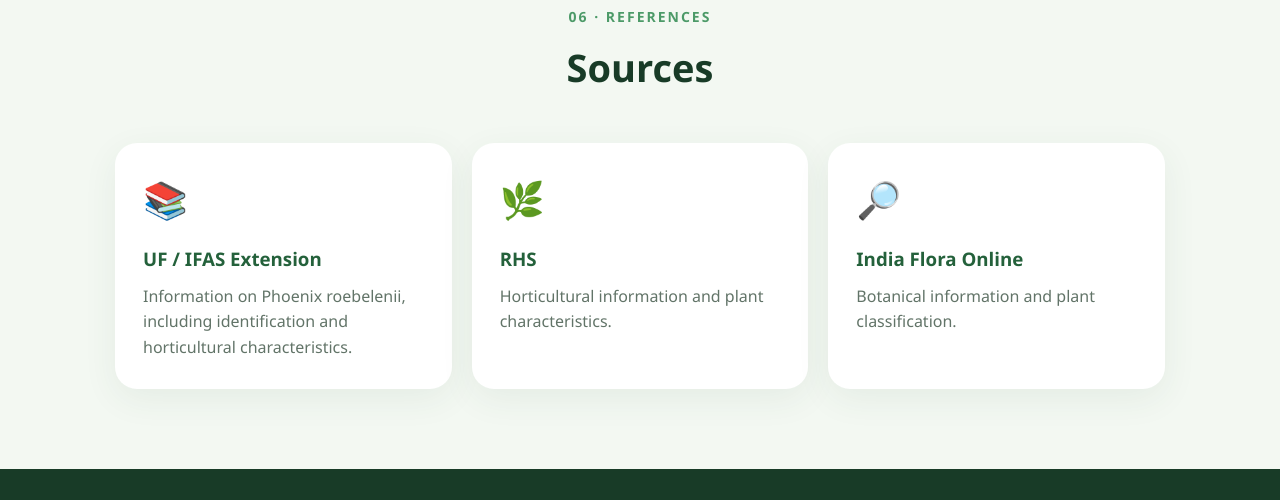
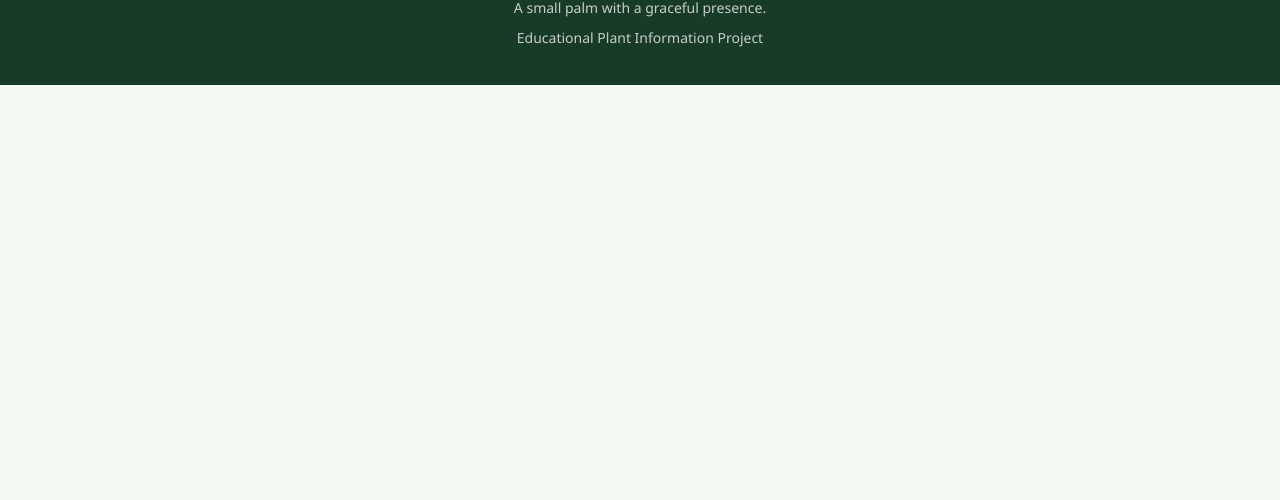
Before and after one commit to Shivam-S-Pathak/pygmy_plant_details, a plain HTML site: page index.html in a window 1280 px wide. Shown: the part 4558-5058 px from the top of the page. After the commit the page ends 4643 px from the top, so only its background shows below. Drawn offline with Linux system fonts and the light colour scheme.

Commit message:
source removed

```diff
--- a/plant.html
+++ b/index.html
@@ -879,66 +879,6 @@
 </section>
 
 
-<!-- SOURCES -->
-
-<section>
-
-    <div class="section-title">
-
-        <span>06 · References</span>
-
-        <h2>Sources</h2>
-
-    </div>
-
-    <div class="cards">
-
-        <div class="card">
-
-            <div class="card-icon">📚</div>
-
-            <h3>UF / IFAS Extension</h3>
-
-            <p>
-                Information on Phoenix roebelenii,
-                including identification and horticultural
-                characteristics.
-            </p>
-
-        </div>
-
-
-        <div class="card">
-
-            <div class="card-icon">🌿</div>
-
-            <h3>RHS</h3>
-
-            <p>
-                Horticultural information and plant
-                characteristics.
-            </p>
-
-        </div>
-
-
-        <div class="card">
-
-            <div class="card-icon">🔎</div>
-
-            <h3>India Flora Online</h3>
-
-            <p>
-                Botanical information and plant
-                classification.
-            </p>
-
-        </div>
-
-    </div>
-
-</section>
-
 
 <!-- FOOTER -->
 
```
